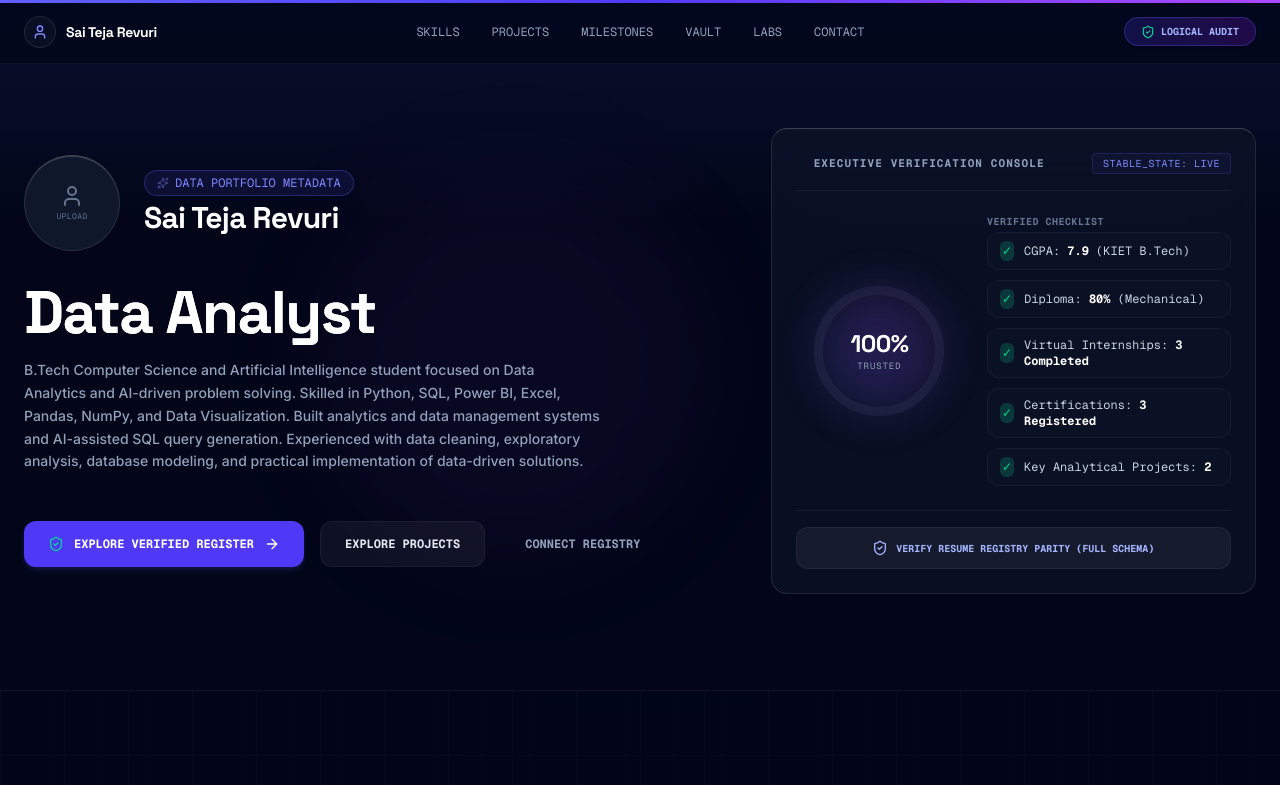
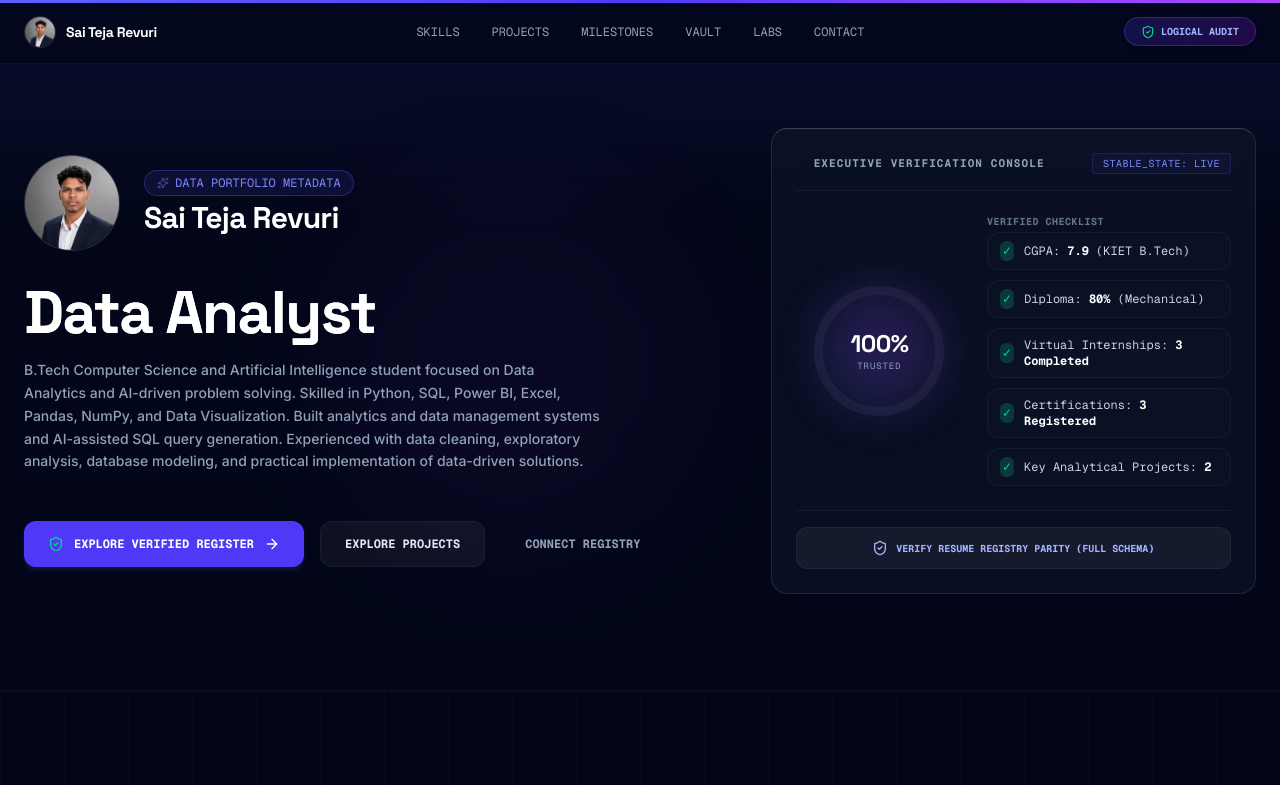
Before and after one commit to saiteja9154/portfolio, a React (Vite) app: page / in a window 1280 px wide. Shown: the top 785 px of the page. Built offline with nearby package versions, Linux system fonts and the light colour scheme.

Commit message:
Update portfolio profile image and improve UI

```diff
--- a/src/App.tsx
+++ b/src/App.tsx
@@ -1,5 +1,6 @@
 import { useState, useEffect } from 'react';
-import { ShieldCheck, Cpu, Database, GraduationCap, Award, Brain, Send, User } from 'lucide-react';
+import { ShieldCheck, Cpu, Database, GraduationCap, Award, Brain, Send } from 'lucide-react';
+import profileImg from './assets/profile.jpg';
 
 // Modular Layout Sections
 import HeroSection from './components/HeroSection';
@@ -16,15 +17,9 @@ import ScrollProgress from './components/ScrollProgress';
 
 export default function App() {
   const [isIntelligenceModalOpen, setIsIntelligenceModalOpen] = useState(false);
-  const [profileImage, setProfileImage] = useState<string | null>(null);
 
-  // Load avatar from localStorage if available & track mouse coordinates for spotlight
+  // Track mouse coordinates for spotlight
   useEffect(() => {
-    const savedImg = localStorage.getItem('sai_teja_portfolio_avatar');
-    if (savedImg) {
-      setProfileImage(savedImg);
-    }
-
     const handleMouseMove = (e: any) => {
       document.documentElement.style.setProperty('--mouse-x', `${e.clientX}px`);
       document.documentElement.style.setProperty('--mouse-y', `${e.clientY}px`);
@@ -65,16 +60,12 @@ export default function App() {
             className="flex items-center space-x-2.5 cursor-pointer group"
           >
             <div className="w-8 h-8 rounded-full border border-white/10 bg-slate-900/60 backdrop-blur-md flex items-center justify-center overflow-hidden group-hover:scale-105 group-hover:border-indigo-500/30 transition-all shrink-0">
-              {profileImage ? (
-                <img
-                  src={profileImage}
-                  alt="Sai Teja Revuri"
-                  className="w-full h-full object-cover"
-                  referrerPolicy="no-referrer"
-                />
-              ) : (
-                <User className="w-4 h-4 text-indigo-400" />
-              )}
+              <img
+                src={profileImg}
+                alt="Sai Teja Revuri"
+                className="w-full h-full object-cover"
+                referrerPolicy="no-referrer"
+              />
             </div>
             <span className="text-sm font-bold text-white tracking-tight font-display group-hover:text-indigo-300 transition-colors">
               Sai Teja Revuri
@@ -148,8 +139,6 @@ export default function App() {
         {/* Sections */}
         <HeroSection
           onOpenAuditReport={() => setIsIntelligenceModalOpen(true)}
-          profileImage={profileImage}
-          setProfileImage={setProfileImage}
         />
 
         <SkillMatrix />
--- a/src/components/CustomCursor.tsx
+++ b/src/components/CustomCursor.tsx
@@ -57,7 +57,7 @@ export default function CustomCursor() {
       if (!target) return;
 
       // Detect clickable elements
-      const isClickable = target.closest('button, a, input, select, textarea, [role="button"], .cursor-pointer, #profile-upload-container');
+      const isClickable = target.closest('button, a, input, select, textarea, [role="button"], .cursor-pointer');
 
       // Detect card-like structured layouts and bento cells for 3D magnetic tracking
       const isCard = target.closest('[id^="project-card-"], [id^="skill-card-"], #hero-verification-dashboard, .bg-slate-900\\/60, .bg-slate-900\\/40, .bg-slate-900\\/30, .bg-white\\/3, .rounded-2xl');
--- a/src/components/HeroSection.tsx
+++ b/src/components/HeroSection.tsx
@@ -1,17 +1,16 @@
-import { useState, useRef, useEffect, ChangeEvent, MouseEvent } from 'react';
+import { useState, useEffect } from 'react';
 import { motion, animate } from 'motion/react';
-import { ShieldCheck, ArrowRight, Upload, Sparkles, User, Brain, AlertCircle, FileText } from 'lucide-react';
+import { ShieldCheck, ArrowRight, Sparkles, Brain, AlertCircle, FileText } from 'lucide-react';
 import { PERSONAL_INFO } from '../data';
 import { RadialProgress, AnimatedCounter } from './MetricMeter';
+import profileImg from '../assets/profile.jpg';
 
 interface HeroProps {
   onOpenAuditReport: () => void;
-  profileImage: string | null;
-  setProfileImage: (img: string | null) => void;
 }
 
-export default function HeroSection({ onOpenAuditReport, profileImage, setProfileImage }: HeroProps) {
-  const fileInputRef = useRef<HTMLInputElement>(null);
+export default function HeroSection({ onOpenAuditReport }: HeroProps) {
+
 
   const [isSpinning, setIsSpinning] = useState(false);
   const [animationKey, setAnimationKey] = useState(0);
@@ -110,28 +109,7 @@ export default function HeroSection({ onOpenAuditReport, profileImage, setProfil
     }
   ];
 
-  const handleImageUpload = (event: ChangeEvent<HTMLInputElement>) => {
-    const file = event.target.files?.[0];
-    if (file) {
-      const reader = new FileReader();
-      reader.onload = () => {
-        const result = reader.result as string;
-        setProfileImage(result);
-        localStorage.setItem('sai_teja_portfolio_avatar', result);
-      };
-      reader.readAsDataURL(file);
-    }
-  };
 
-  const triggerFileInput = () => {
-    fileInputRef.current?.click();
-  };
-
-  const removeProfileImage = (e: MouseEvent) => {
-    e.stopPropagation();
-    setProfileImage(null);
-    localStorage.removeItem('sai_teja_portfolio_avatar');
-  };
 
   // Scroll utilities
   const scrollSection = (id: string) => {
@@ -154,41 +132,18 @@ export default function HeroSection({ onOpenAuditReport, profileImage, setProfil
           className="lg:col-span-7 space-y-8 text-left"
         >
 
-          {/* Avatar Area with circular floating glass frame & dynamic uploader */}
+          {/* Avatar Area with circular floating glass frame */}
           <div className="flex items-center space-x-6">
             <div
-              id="profile-upload-container"
-              onClick={triggerFileInput}
-              className="relative w-24 h-24 rounded-full bg-slate-900 border border-white/10 border-t-white/20 shadow-[inset_0_1px_0px_rgba(255,255,255,0.15)] flex items-center justify-center cursor-pointer overflow-hidden group hover:border-indigo-500 hover:shadow-[0_0_30px_rgba(99,102,241,0.45)] transition-all duration-300 shrink-0"
-              title="Click to Upload Profile Image"
+              id="profile-avatar-container"
+              className="relative w-24 h-24 rounded-full bg-slate-900 border border-white/10 border-t-white/20 shadow-[inset_0_1px_0px_rgba(255,255,255,0.15)] flex items-center justify-center overflow-hidden group hover:border-indigo-500 hover:shadow-[0_0_30px_rgba(99,102,241,0.45)] transition-all duration-300 shrink-0"
             >
-              {profileImage ? (
-                <>
-                  <img
-                    id="profile-avatar-rendered"
-                    src={profileImage}
-                    alt="Sai Teja Revuri"
-                    className="w-full h-full object-cover group-hover:scale-105 transition-transform referrerPolicy"
-                    referrerPolicy="no-referrer"
-                  />
-                  <div className="absolute inset-0 bg-black/60 opacity-0 group-hover:opacity-100 flex items-center justify-center transition-opacity text-[9px] text-white font-mono">
-                    CHANGE
-                  </div>
-                </>
-              ) : (
-                <div className="flex flex-col items-center justify-center text-slate-500 group-hover:text-indigo-400 transition-colors">
-                  <User className="w-6 h-6 mb-0.5" />
-                  <span className="text-[8px] font-mono tracking-wider">UPLOAD</span>
-                </div>
-              )}
-              {/* File Input Binder */}
-              <input
-                id="profile-file-picker"
-                ref={fileInputRef}
-                type="file"
-                accept="image/*"
-                onChange={handleImageUpload}
-                className="hidden"
+              <img
+                id="profile-avatar-rendered"
+                src={profileImg}
+                alt="Sai Teja Revuri"
+                className="w-full h-full object-cover group-hover:scale-105 transition-transform referrerPolicy"
+                referrerPolicy="no-referrer"
               />
             </div>
 
@@ -245,18 +200,7 @@ export default function HeroSection({ onOpenAuditReport, profileImage, setProfil
             </button>
           </div>
 
-          {/* Avatar Reset Action when avatar uploaded */}
-          {profileImage && (
-            <div className="text-[10px] text-slate-500 font-mono mt-2">
-              <button
-                id="reset-avatar-upload"
-                onClick={removeProfileImage}
-                className="hover:text-red-400 underline transition-colors"
-              >
-                Reset uploaded profile photo to system signature
-              </button>
-            </div>
-          )}
+
         </motion.div>
 
         {/* Right Side: High-End Executive Analytics verification dashboard */}
```
Also changed, not shown: src/assets/profile.jpg (added).
